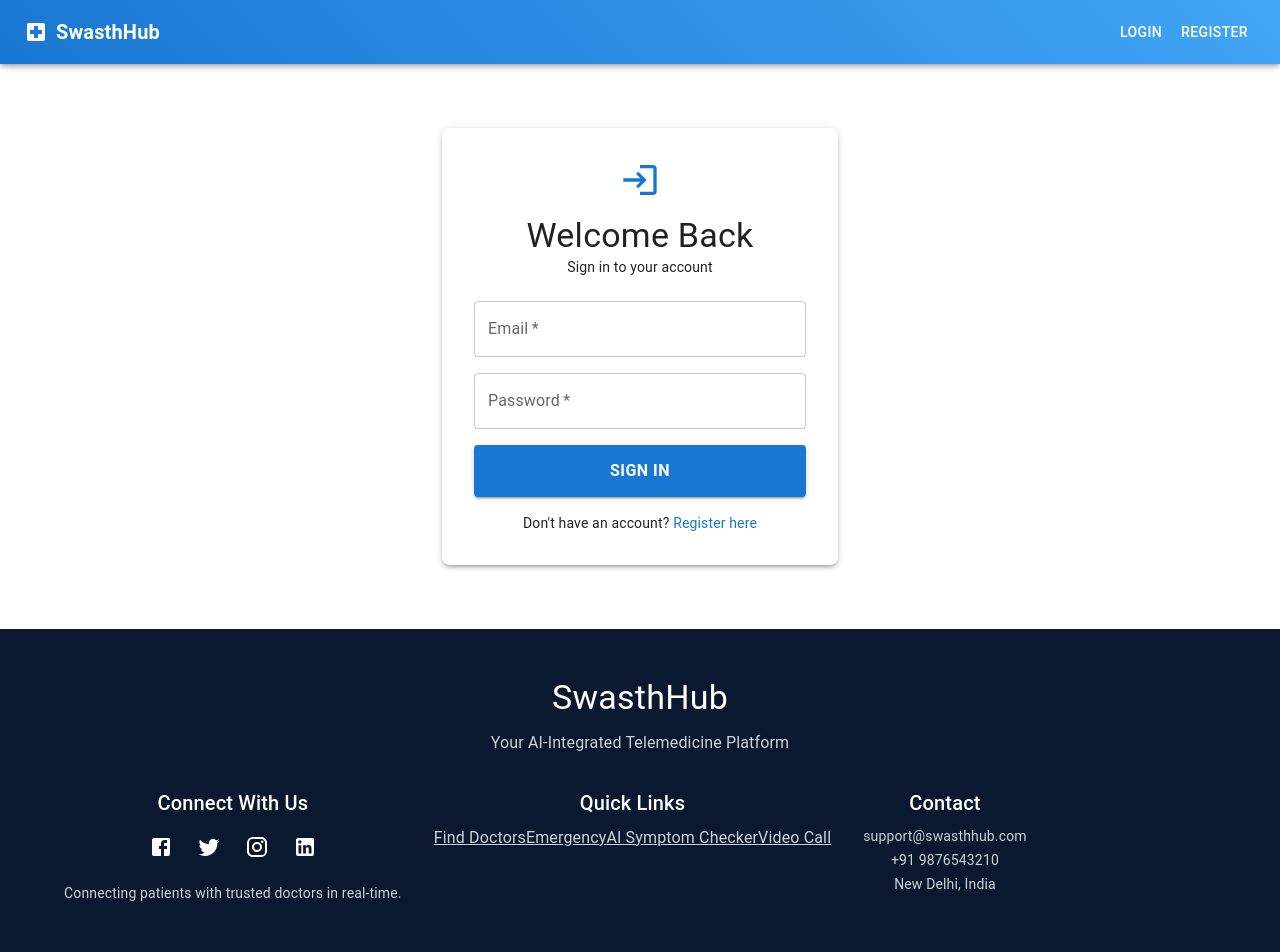
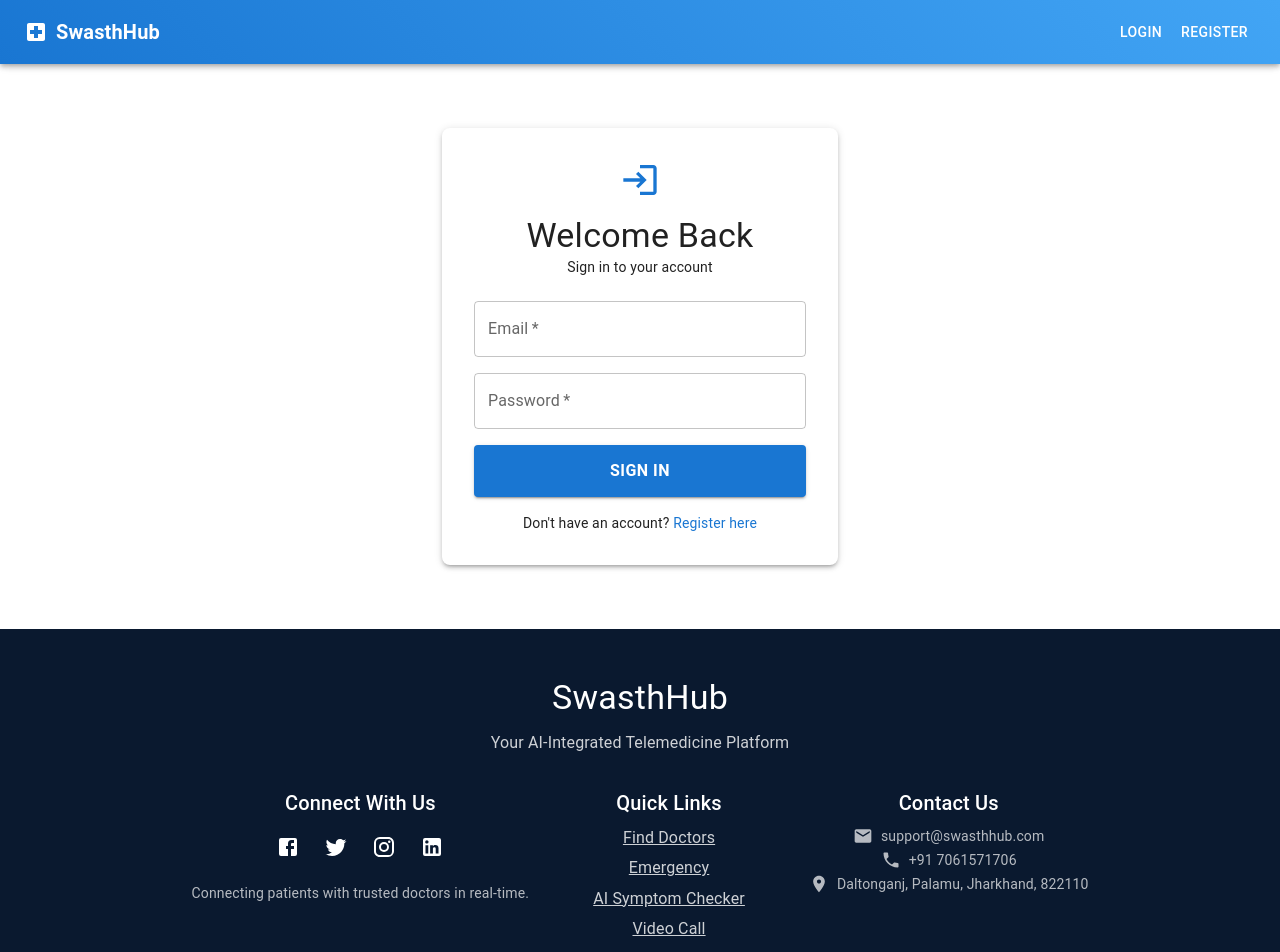
Before and after one commit to Ashish-3452/swasthhub, a React (Create React App) app in the folder frontend/: page /login in a window 1280 px wide. Shown: the top 952 px of the page. Built offline with nearby package versions, Linux system fonts and the light colour scheme; no server answers.

Commit message:
update code

```diff
--- a/frontend/src/components/Footer.js
+++ b/frontend/src/components/Footer.js
@@ -1,13 +1,17 @@
 import React from 'react';
-import { Box, Container, Grid, Typography, Link, IconButton } from '@mui/material';
-import { Facebook, Twitter, Instagram, LinkedIn } from '@mui/icons-material';
+import {
+  Box, Container, Grid, Typography, Link, IconButton, Divider
+} from '@mui/material';
+import {
+  Facebook, Twitter, Instagram, LinkedIn, Email, Phone, LocationOn
+} from '@mui/icons-material';
 import { Link as RouterLink } from 'react-router-dom';
 
 const Footer = () => {
   return (
     <Box sx={{ bgcolor: '#0a192f', color: 'white', py: 6, mt: 8 }}>
       <Container maxWidth="lg">
-        {/* ========== फ़ुटर मुख्य हेडिंग ========== */}
+        {/* ---------- मुख्य हेडिंग ---------- */}
         <Box sx={{ textAlign: 'center', mb: 4 }}>
           <Typography variant="h4" fontWeight="bold" gutterBottom>
             SwasthHub
@@ -17,65 +21,93 @@ const Footer = () => {
           </Typography>
         </Box>
 
-        {/* ========== तीन कॉलम ========== */}
-        <Grid container spacing={4} justifyContent="center">
-          {/* कॉलम 1: ब्रांड और सोशल आइकन */}
-          <Grid item xs={12} md={4} sx={{ textAlign: 'center' }}>
+        {/* ---------- तीन कॉलम (सेंटर में और स्पेसिंग के साथ) ---------- */}
+        <Box sx={{ display: 'flex', justifyContent: 'center' }}>
+          <Grid container spacing={8} sx={{ maxWidth: 900 }}>
+            {/* कॉलम 1: सोशल आइकन */}
+            <Grid item xs={12} md={4}>
+              <Box sx={{ textAlign: 'center' }}>
                 <Typography variant="h6" fontWeight="bold" gutterBottom>
                   Connect With Us
                 </Typography>
-            <Box sx={{ display: 'flex', justifyContent: 'center', gap: 1, mt: 1 }}>
+                <Box sx={{ display: 'flex', justifyContent: 'center', gap: 1, mt: 1, mb: 2 }}>
                   <IconButton color="inherit" aria-label="Facebook"><Facebook /></IconButton>
                   <IconButton color="inherit" aria-label="Twitter"><Twitter /></IconButton>
                   <IconButton color="inherit" aria-label="Instagram"><Instagram /></IconButton>
                   <IconButton color="inherit" aria-label="LinkedIn"><LinkedIn /></IconButton>
                 </Box>
-            <Typography variant="body2" sx={{ opacity: 0.8, mt: 2 }}>
+                <Typography variant="body2" sx={{ opacity: 0.7 }}>
                   Connecting patients with trusted doctors in real‑time.
                 </Typography>
+              </Box>
             </Grid>
 
             {/* कॉलम 2: त्वरित लिंक */}
-          <Grid item xs={12} md={4} sx={{ textAlign: 'center' }}>
+            <Grid item xs={12} md={4}>
+              <Box sx={{ textAlign: 'center' }}>
                 <Typography variant="h6" fontWeight="bold" gutterBottom>
                   Quick Links
                 </Typography>
-            <Link component={RouterLink} to="/doctors" color="inherit" display="block" sx={{ mb: 1, opacity: 0.8, '&:hover': { opacity: 1 } }}>
-              Find Doctors
+                <Box sx={{ display: 'flex', flexDirection: 'column', alignItems: 'center', gap: 0.8 }}>
+                  {[
+                    { to: '/doctors', text: 'Find Doctors' },
+                    { to: '/emergency', text: 'Emergency' },
+                    { to: '/symptom-checker', text: 'AI Symptom Checker' },
+                    { to: '/video-call', text: 'Video Call' },
+                  ].map((link) => (
+                    <Link
+                      key={link.to}
+                      component={RouterLink}
+                      to={link.to}
+                      color="inherit"
+                      sx={{
+                        display: 'block',
+                        width: '100%',
+                        opacity: 0.8,
+                        '&:hover': { opacity: 1, textDecoration: 'underline' },
+                      }}
+                    >
+                      {link.text}
                     </Link>
-            <Link component={RouterLink} to="/emergency" color="inherit" display="block" sx={{ mb: 1, opacity: 0.8, '&:hover': { opacity: 1 } }}>
-              Emergency
-            </Link>
-            <Link component={RouterLink} to="/symptom-checker" color="inherit" display="block" sx={{ mb: 1, opacity: 0.8, '&:hover': { opacity: 1 } }}>
-              AI Symptom Checker
-            </Link>
-            <Link component={RouterLink} to="/video-call" color="inherit" display="block" sx={{ mb: 1, opacity: 0.8, '&:hover': { opacity: 1 } }}>
-              Video Call
-            </Link>
+                  ))}
+                </Box>
+              </Box>
             </Grid>
 
             {/* कॉलम 3: संपर्क */}
-          <Grid item xs={12} md={4} sx={{ textAlign: 'center' }}>
+            <Grid item xs={12} md={4}>
+              <Box sx={{ textAlign: 'center' }}>
                 <Typography variant="h6" fontWeight="bold" gutterBottom>
-              Contact
+                  Contact Us
                 </Typography>
-            <Typography variant="body2" sx={{ opacity: 0.8, mb: 0.5 }}>
+                <Box sx={{ display: 'flex', alignItems: 'center', justifyContent: 'center', mb: 0.5 }}>
+                  <Email fontSize="small" sx={{ mr: 1, opacity: 0.7 }} />
+                  <Typography variant="body2" sx={{ opacity: 0.7 }}>
                     support@swasthhub.com
                   </Typography>
-            <Typography variant="body2" sx={{ opacity: 0.8, mb: 0.5 }}>
-              +91 9876543210
+                </Box>
+                <Box sx={{ display: 'flex', alignItems: 'center', justifyContent: 'center', mb: 0.5 }}>
+                  <Phone fontSize="small" sx={{ mr: 1, opacity: 0.7 }} />
+                  <Typography variant="body2" sx={{ opacity: 0.7 }}>
+                    +91 7061571706
                   </Typography>
-            <Typography variant="body2" sx={{ opacity: 0.8 }}>
-              New Delhi, India
+                </Box>
+                <Box sx={{ display: 'flex', alignItems: 'center', justifyContent: 'center' }}>
+                  <LocationOn fontSize="small" sx={{ mr: 1, opacity: 0.7 }} />
+                  <Typography variant="body2" sx={{ opacity: 0.7 }}>
+                    Daltonganj, Palamu, Jharkhand, 822110
                   </Typography>
+                </Box>
+              </Box>
             </Grid>
           </Grid>
+        </Box>
 
-        {/* ========== कॉपीराइट ========== */}
-        <Typography
-          variant="body2"
-          sx={{ mt: 6, opacity: 0.6, textAlign: 'center' }}
-        >
+        {/* ---------- डिवाइडर ---------- */}
+        <Divider sx={{ my: 4, borderColor: 'rgba(255,255,255,0.2)' }} />
+
+        {/* ---------- कॉपीराइट ---------- */}
+        <Typography variant="body2" sx={{ textAlign: 'center', opacity: 0.5 }}>
           &copy; {new Date().getFullYear()} SwasthHub. All rights reserved.
         </Typography>
       </Container>
--- a/frontend/src/pages/Dashboard.js
+++ b/frontend/src/pages/Dashboard.js
@@ -83,7 +83,7 @@ const Dashboard = () => {
     { label: 'Book Appointment', icon: <CalendarMonth />, path: '/book-appointment', color: '#2e7d32' },
     { label: 'My Appointments', icon: <Article />, path: '/my-appointments', color: '#0288d1' },
     { label: 'Video Call', icon: <Videocam />, path: '/video-call', color: '#7c4dff' },
-    { label: 'AI Checker', icon: <Psychology />, path: '/symptom-checker', color: '#ed6c02' },
+    { label: 'AI Doctor', icon: <Psychology />, path: '/symptom-checker', color: '#ed6c02' },
     { label: 'Emergency', icon: <Emergency />, path: '/emergency', color: '#d32f2f' },
   ];
 
```
Also changed, not shown: frontend/src/pages/Home.js (+118 -25 lines). Lines whose indentation alone changed are shown as unchanged.
